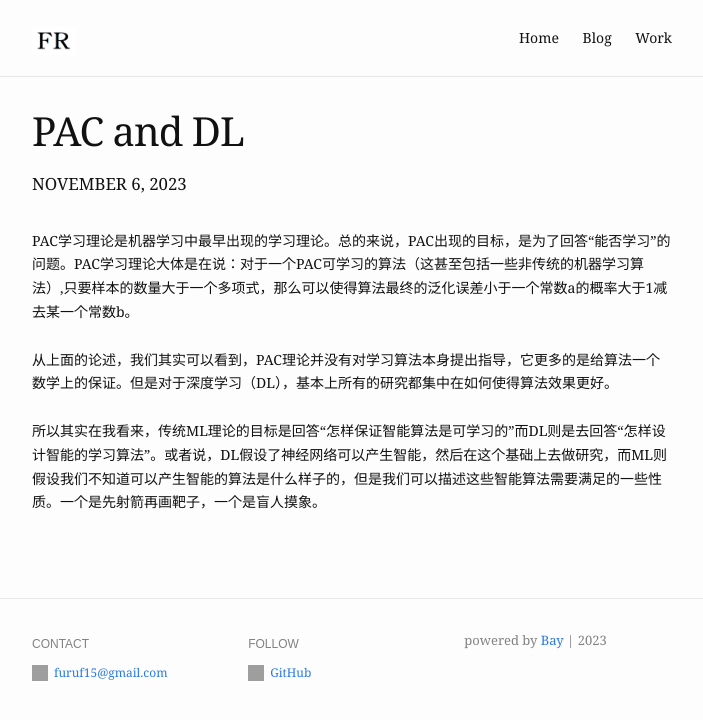
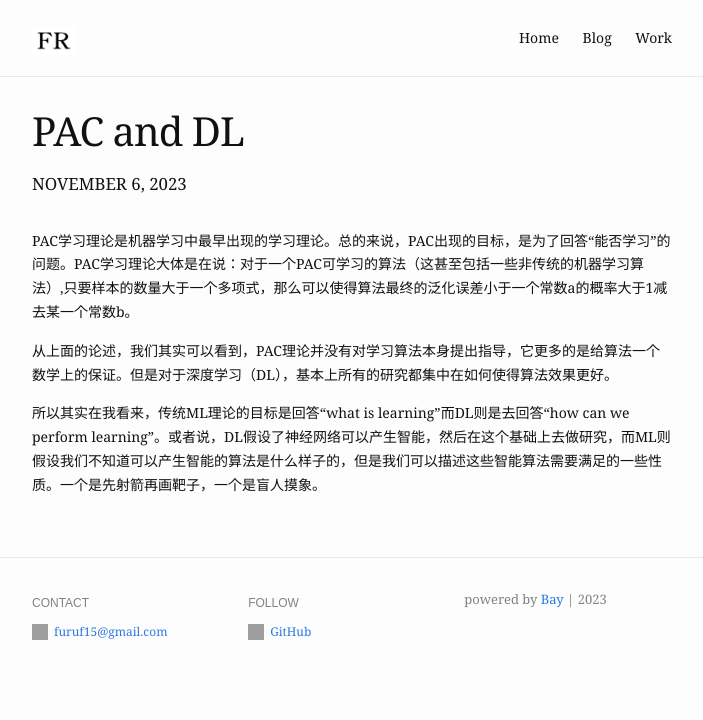
Before and after one commit to FuRuF-11/FuRuF-11.github.io, a Jekyll site: the page built from _posts/2023-11-06-PAC-and-DL.md, in a window 1280 px wide. Shown: the top 720 px of the page, without its empty margins (288-991 px from the left). Built offline with Jekyll 4.4.1, drawn with Linux system fonts in a browser that asks for light colours; a script that is not in the unit is left out.

Commit message:
add post

```diff
--- a/_posts/2023-11-06-PAC-and-DL.md
+++ b/_posts/2023-11-06-PAC-and-DL.md
@@ -6,11 +6,7 @@ blurb: "PAC与深度学习"
 ---
 
 PAC学习理论是机器学习中最早出现的学习理论。总的来说，PAC出现的目标，是为了回答“能否学习”的问题。PAC学习理论大体是在说：对于一个PAC可学习的算法（这甚至包括一些非传统的机器学习算法）,只要样本的数量大于一个多项式，那么可以使得算法最终的泛化误差小于一个常数a的概率大于1减去某一个常数b。
-<br/>
-<br/>
+
 从上面的论述，我们其实可以看到，PAC理论并没有对学习算法本身提出指导，它更多的是给算法一个数学上的保证。但是对于深度学习（DL），基本上所有的研究都集中在如何使得算法效果更好。
-<br/>
-<br/>
-所以其实在我看来，传统ML理论的目标是回答“怎样保证智能算法是可学习的”而DL则是去回答“怎样设计智能的学习算法”。或者说，DL假设了神经网络可以产生智能，然后在这个基础上去做研究，而ML则假设我们不知道可以产生智能的算法是什么样子的，但是我们可以描述这些智能算法需要满足的一些性质。一个是先射箭再画靶子，一个是盲人摸象。
-<br/>
-<br/>
+
+所以其实在我看来，传统ML理论的目标是回答“what is learning”而DL则是去回答“how can we perform learning”。或者说，DL假设了神经网络可以产生智能，然后在这个基础上去做研究，而ML则假设我们不知道可以产生智能的算法是什么样子的，但是我们可以描述这些智能算法需要满足的一些性质。一个是先射箭再画靶子，一个是盲人摸象。
```
Also changed, not shown: _posts/2023-11-22-world-model-theory.md (added, +21 -0 lines), assets/img/work/post-2023-11-22/1.png (added).
